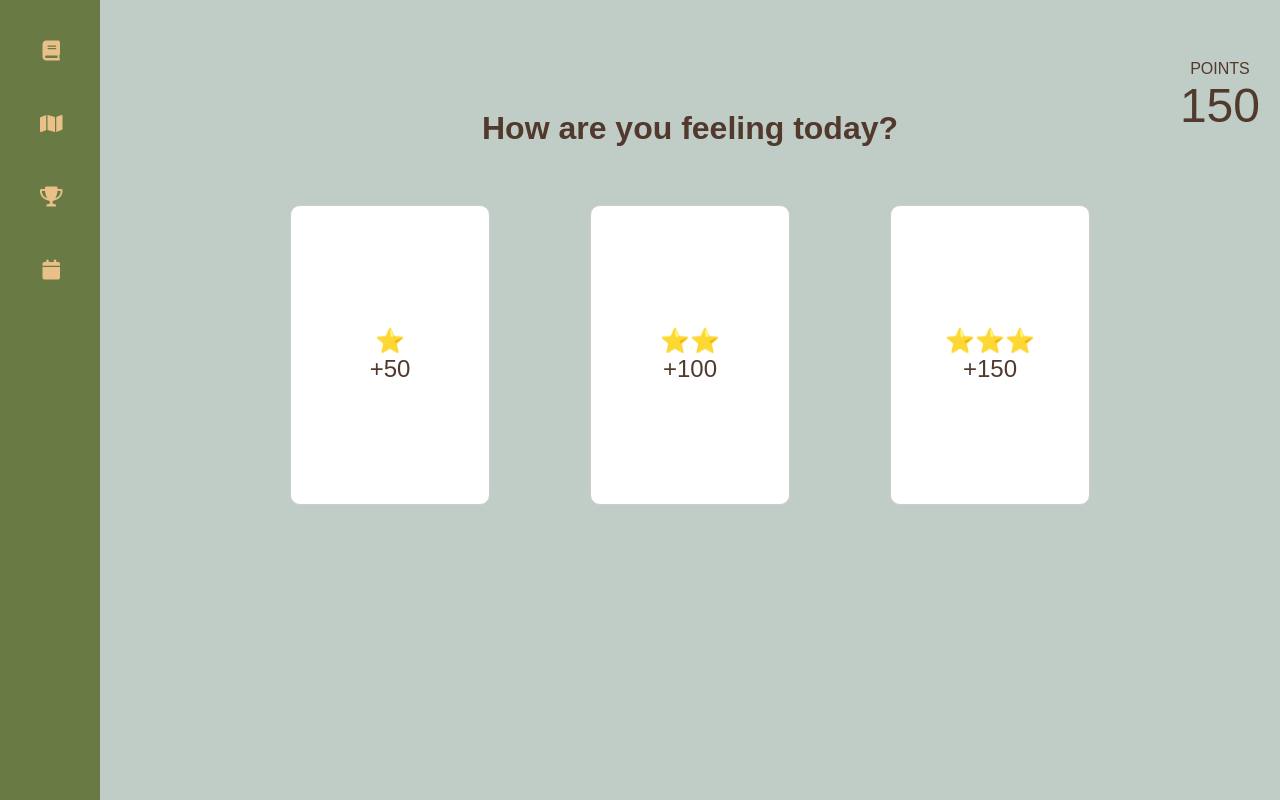
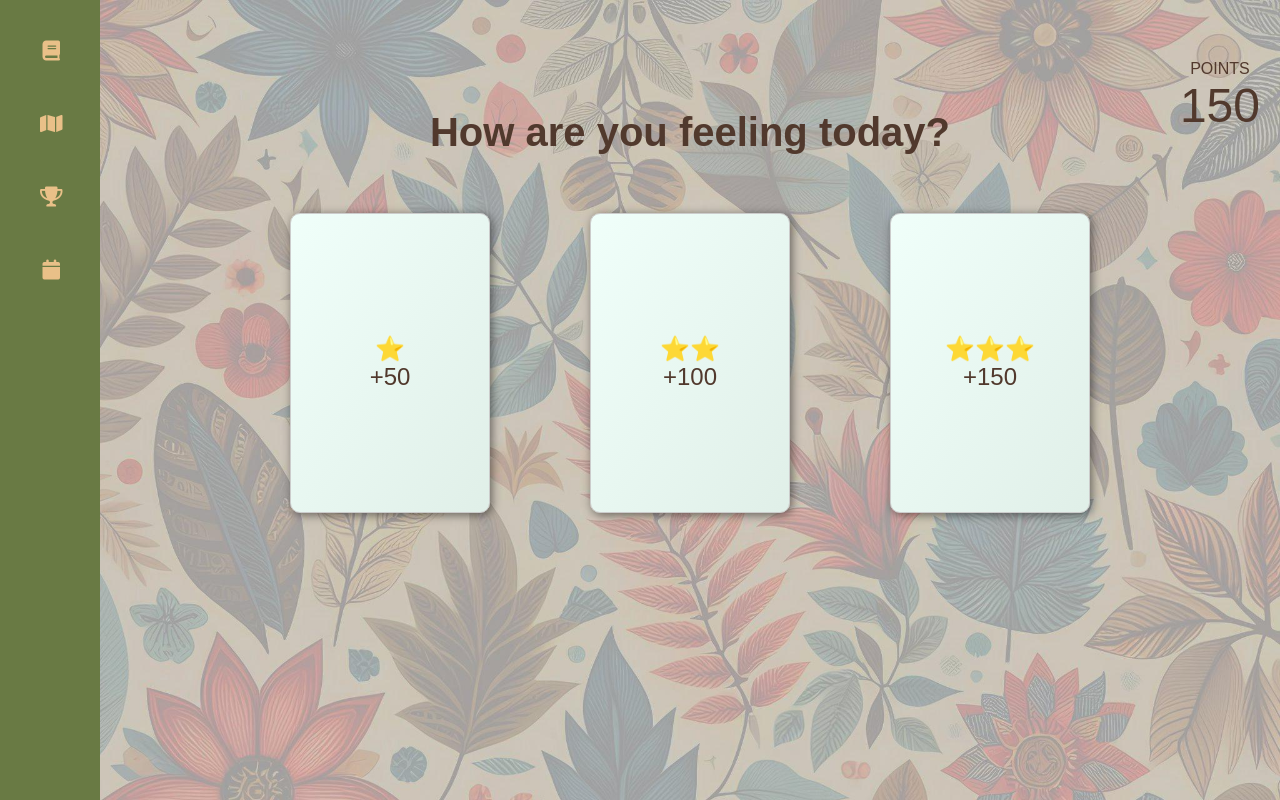
Before and after one commit to wkemilylau/hackathon_dairy, a Flask app: page / in a window 1280 px wide. Run offline with Flask 3, Linux system fonts and the light colour scheme.

Commit message:
enhance cards

```diff
--- a/templates/cards.html
+++ b/templates/cards.html
@@ -9,10 +9,26 @@
             justify-content: center;
             align-items: center;
             height: 100vh;
-            background-color: #f5f5f5;
+            width: 100vw;
             margin: 0;
             padding: 0;
             overflow: hidden;
+        }
+        h1 {
+            position: relative;
+            text-align: center;
+            margin: 50px;
+            font-weight: bolder;
+            font-size: 40px;
+        }
+        .overlay {
+            position: absolute;
+            left: 0;
+            right: 0;
+            bottom: 0;
+            top: 0;
+            background-image: url("{{ url_for('static', filename='images/background1.jpeg') }}");
+            background-size: cover;
         }
         .card-container {
             justify-content: center;
@@ -27,9 +43,12 @@
             position: relative;
             transform-style: preserve-3d;
             transition: transform 0.6s, width 0.6s, height 0.6s; /* Add transitions for width and height */
+            box-shadow: 2px 2px 10px rgba(0, 0, 0, 0.5);
+            border-radius: 10px;
         }
         .card:hover {
             cursor: pointer;
+            transform: scale(1.1); /* Enlarge the button on hover */
         }
         .card.flipped {
             transform: rotateX(180deg) scale(1.5); /* Flip and enlarge */
@@ -49,13 +68,15 @@
             justify-content: center;
             align-items: center;
             font-size: 24px;
-            background-color: white;
+            background: linear-gradient(to bottom right, #f0fffa, #e0efe8);
             padding: 20px; /* Add some padding for the input */
         }
         .card-face.back {
             transform: rotateX(180deg); /* Position back face */
-            background-color: #4CAF50;
+            background-image: url("{{ url_for('static', filename='images/background2.jpeg') }}");
+            background-size: cover;
             color: white;
+            font-weight: bolder;
             flex-direction: column; /* Stack content vertically */
         }
         .back-content {
@@ -80,6 +101,9 @@
             color: white;
             cursor: pointer;
             font-size: 16px;
+            box-shadow: 2px 2px 10px rgba(0, 0, 0, 0.5);
+            border-radius: 10px;
+            transition: transform 0.2s;
         }
         .submit-button:hover {
             background-color: #007BCC;
@@ -105,12 +129,12 @@
     </style>
 </head>
 <body>
-
+    <div class="overlay"></div>
     <div style="position: absolute; right: 20px; text-align: center;">
         <span>POINTS</span> <br />
         <span style="font-size: 48px">{{ score }}</span>
     </div>
-    <h1 style="text-align: center; margin: 50px;">How are you feeling today?</h1>
+    <h1>How are you feeling today?</h1>
 
     <div class="card-container">
         {% for card in cards %}
@@ -122,6 +146,7 @@
             </div>
             <div class="card-face back">
                 <div class="back-content">
+                    <div>{% for star in range(card.idx) %}{{ '⭐️' }}{% endfor %}</div>
                     <div class="prompt">{{ prompts[card.idx-1] }}</div>
                     <textarea placeholder="Your answer here..." autofocus class="user-input"></textarea>
                     <button class="submit-button" onclick="submitAnswer(event, {{card.idx}})">Submit</button>
@@ -143,7 +168,7 @@
             cards.forEach(c => {
                 if (c === card) {
                     c.style.zIndex = '999';
-                    let xTranslate = (2 - c.getAttribute('idx')) * screen.width * 0.14 - 165;
+                    let xTranslate = (2 - c.getAttribute('idx')) * screen.width * 0.14 - 170;
                     c.style.transform = 'rotateX(180deg) scale(1.5) translateY(100px) translateX(' + xTranslate + 'px)'
                     c.classList.add('flipped'); // Flip the clicked card
                 }
@@ -158,6 +183,9 @@
             const formData = new FormData();
             const prompt = document.querySelectorAll('.prompt')[cardIdx-1].innerHTML;
             const userInput = Array.from(document.querySelectorAll('.user-input')).map(textarea => textarea.value.trim()).join('');
+
+            if (userInput == "") return;
+
             formData.append('prompt', prompt);
             formData.append('answer', userInput);
             formData.append('score', cardIdx * 50);
```
Also changed, not shown: static/images/background1.jpeg (added), static/images/background2.jpeg (added).
